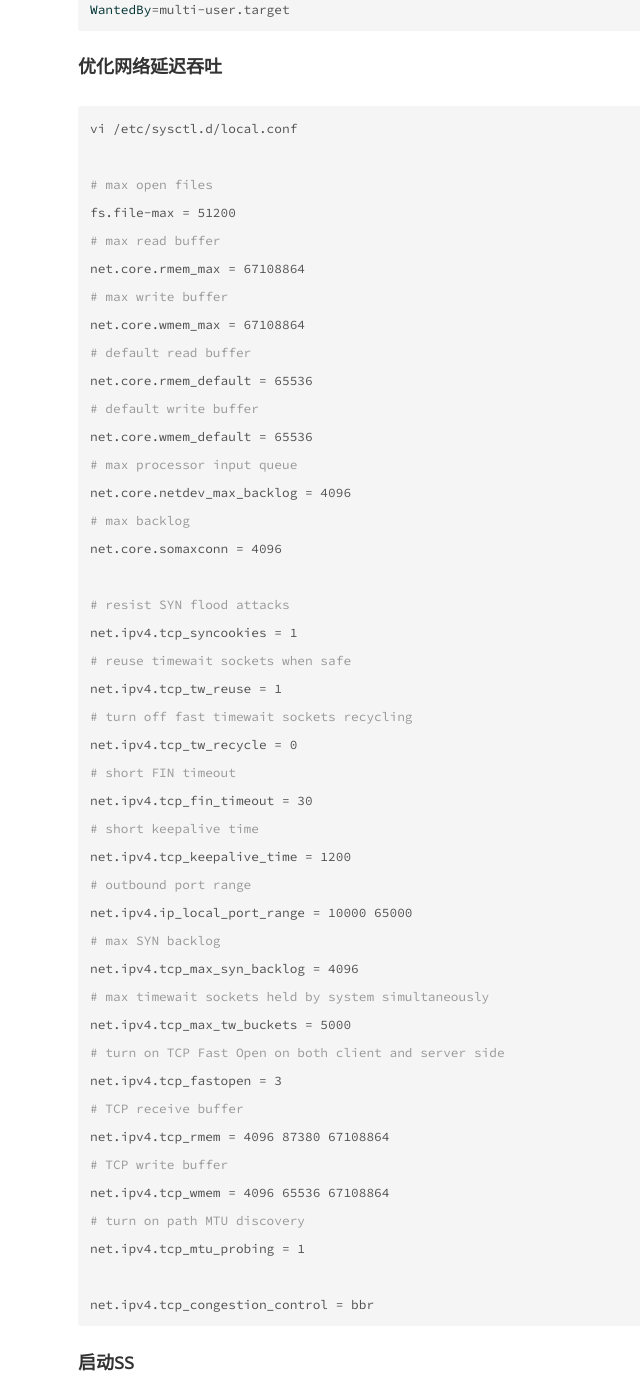
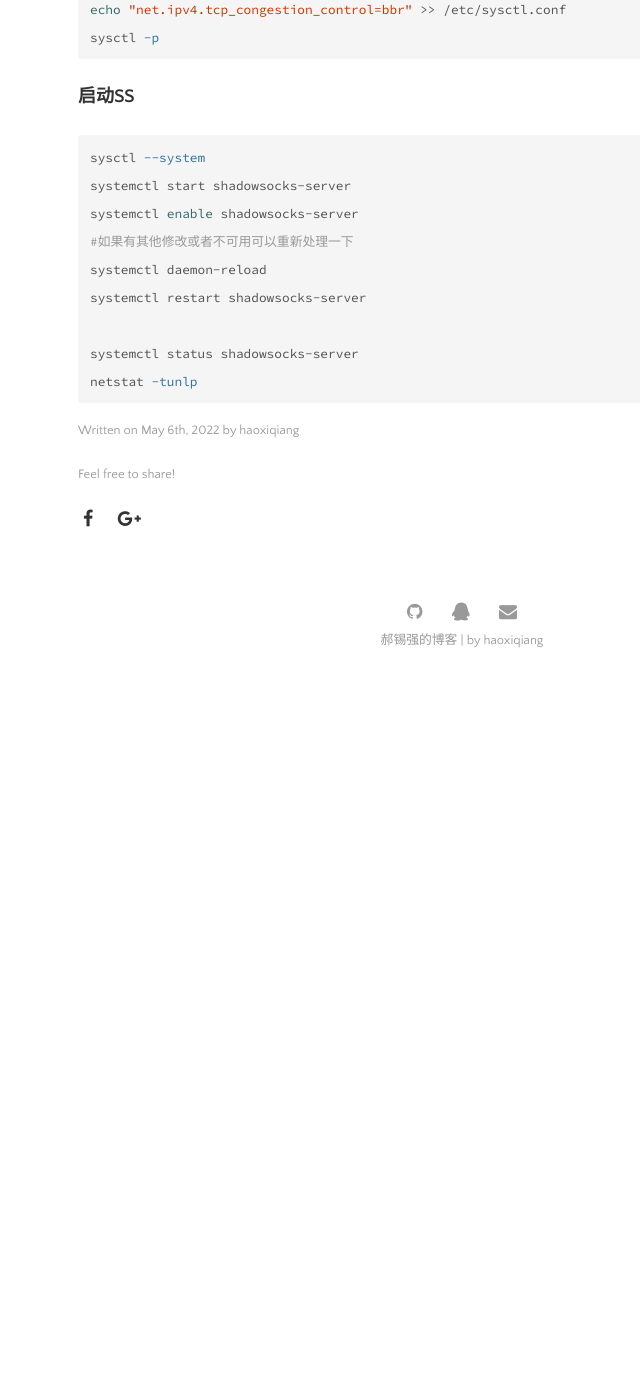
Before and after one commit to Haoxiqiang/haoxiqiang.github.io, a Jekyll site: the page built from _posts/2022-05-06-shadowsocks-rust.md, in a window 1280 px wide and 1400 px high, scrolled down 2418 px. Shown: the whole window, without its empty margins (178-818 px from the left). Built offline with Jekyll 4.4.1, drawn with Linux system fonts in a browser that asks for light colours; nearby versions of some CDN libraries; after the commit the page ends 3104 px from its top, so only the background shows below that; some of the changed text lies outside the part shown.

Commit message:
fix post error.

`````diff
--- a/_posts/2019-12-30-shadowsocks.markdown
+++ b/_posts/2019-12-30-shadowsocks.markdown
@@ -70,7 +70,6 @@
 After=network.target
 
 [Service]
-ExecStartPre=/bin/sh -c 'ulimit -n 51200'
 ExecStartPre=/bin/sh -c 'iptables -t nat -A PREROUTING -p tcp --dport 443 -j REDIRECT --to-port 8888'
 ExecStartPre=/bin/sh -c 'iptables -t nat -A PREROUTING -p udp --dport 443 -j REDIRECT --to-port 8888'
 ExecStart=/usr/local/bin/ssserver -c /etc/shadowsocks/config.json
@@ -136,4 +135,7 @@
 #如果有其他修改或者不可用可以重新处理一下
 systemctl daemon-reload
 systemctl restart shadowsocks-server
+
+systemctl status shadowsocks-server
+netstat -tunlp
 ```
--- a/_posts/2022-05-06-shadowsocks-rust.md
+++ b/_posts/2022-05-06-shadowsocks-rust.md
@@ -44,19 +42,13 @@
 {
     "servers": [
         {
-            "address": "0.0.0.0",
-            "port": 8881,
-            "method": "aes-256-gcm",
-            "password":"pwd"
-        },
-        {
             "server": "0.0.0.0",
             "server_port":8888,
             "method":"aes-256-gcm",
             "password":"pwd"
         }
     ],
-    "mode": "tcp_and_udp",
+    "mode": "tcp",
     "keep_alive": 15,
     "nofile": 10240,
     "ipv6_first": false,
@@ -66,6 +58,34 @@
 #可以测试一下,是否可用
 ssserver -c /etc/shadowsocks/config.json
 ```
+
+#### 配置自启动
+``` bash
+vi /etc/systemd/system/shadowsocks-server.service
+
+[Unit]
+Description=shadowsocks-rust service
+After=network.target
+
+[Service]
+Type=simple
+ExecStart=/root/.cargo/bin/ssserver -c /etc/shadowsocks/config.json
+ExecStop=/usr/bin/killall ssserver
+Restart=always
+RestartSec=10
+StandardOutput=syslog
+StandardError=syslog
+SyslogIdentifier=ssserver
+User=root
+Group=root
+
+[Install]
+WantedBy=multi-user.target
+````
+```bash
+systemctl enable /etc/systemd/system/shadowsocks-server.service
+```
+
 #### 优化网络延迟吞吐(bbr/fast tcp/..)
 ``` bash
 #BBR
@@ -77,70 +97,6 @@
 echo "net.ipv4.tcp_congestion_control=bbr" >> /etc/sysctl.conf
 sysctl -p
 ```
-#### 配置自启动
-``` bash
-vi /etc/systemd/system/shadowsocks-server.service
-
-[Unit]
-Description=Shadowsocks Server
-After=network.target
-
-[Service]
-ExecStartPre=/bin/sh -c 'ulimit -n 51200'
-ExecStart=ssserver -c /etc/shadowsocks/config.json
-Restart=on-abort
-
-[Install]
-WantedBy=multi-user.target
-````
-
-#### 优化网络延迟吞吐
-
-``` bash
-vi /etc/sysctl.d/local.conf
-
-# max open files
-fs.file-max = 51200
-# max read buffer
-net.core.rmem_max = 67108864
-# max write buffer
-net.core.wmem_max = 67108864
-# default read buffer
-net.core.rmem_default = 65536
-# default write buffer
-net.core.wmem_default = 65536
-# max processor input queue
-net.core.netdev_max_backlog = 4096
-# max backlog
-net.core.somaxconn = 4096
-
-# resist SYN flood attacks
-net.ipv4.tcp_syncookies = 1
-# reuse timewait sockets when safe
-net.ipv4.tcp_tw_reuse = 1
-# turn off fast timewait sockets recycling
-net.ipv4.tcp_tw_recycle = 0
-# short FIN timeout
-net.ipv4.tcp_fin_timeout = 30
-# short keepalive time
-net.ipv4.tcp_keepalive_time = 1200
-# outbound port range
-net.ipv4.ip_local_port_range = 10000 65000
-# max SYN backlog
-net.ipv4.tcp_max_syn_backlog = 4096
-# max timewait sockets held by system simultaneously
-net.ipv4.tcp_max_tw_buckets = 5000
-# turn on TCP Fast Open on both client and server side
-net.ipv4.tcp_fastopen = 3
-# TCP receive buffer
-net.ipv4.tcp_rmem = 4096 87380 67108864
-# TCP write buffer
-net.ipv4.tcp_wmem = 4096 65536 67108864
-# turn on path MTU discovery
-net.ipv4.tcp_mtu_probing = 1
-
-net.ipv4.tcp_congestion_control = bbr
-```
 
 #### 启动SS
 ``` bash
@@ -150,4 +106,7 @@
 #如果有其他修改或者不可用可以重新处理一下
 systemctl daemon-reload
 systemctl restart shadowsocks-server
+
+systemctl status shadowsocks-server
+netstat -tunlp
 ```
`````
Also changed, not shown: other parts of _posts/2022-05-06-shadowsocks-rust.md (+0 -2 lines).
